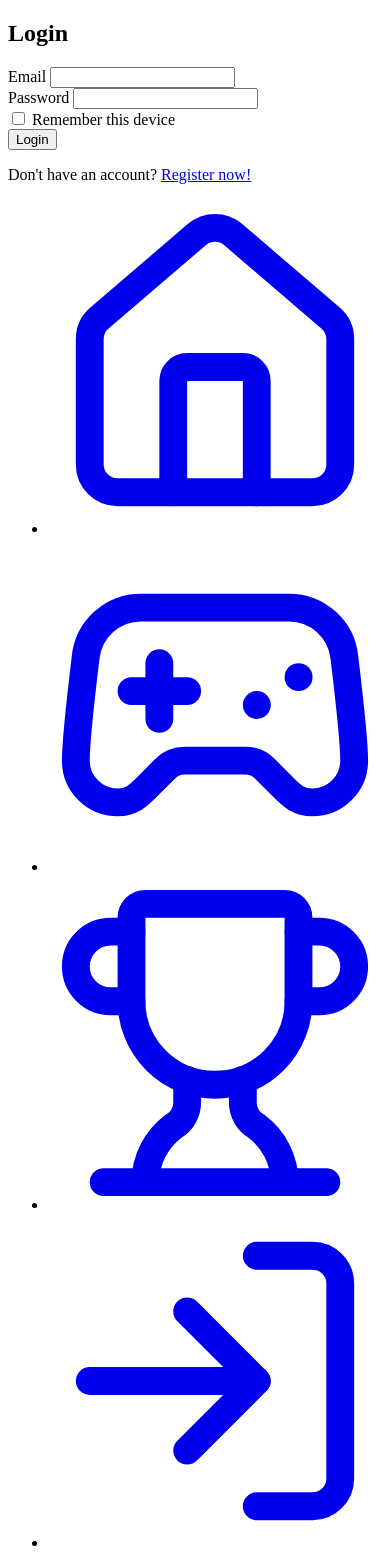
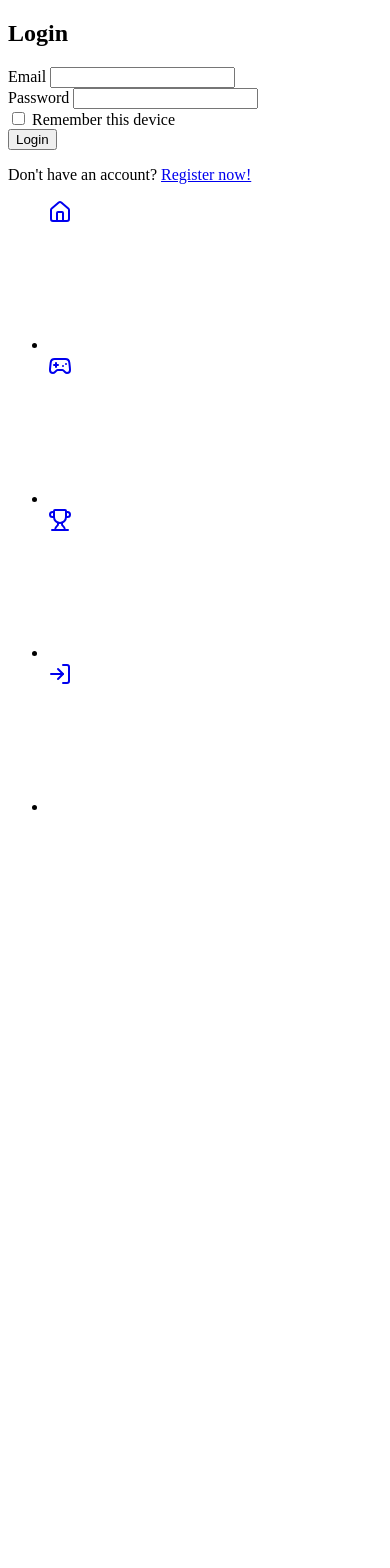
Before and after one commit to AlePailo/DLE_Games_Daily, a PHP site: the page made by templates/auth/login.php in a window 390 px wide. After the commit the page ends 810 px from the top, so only its background shows below. Run offline with PHP 8.4, Linux system fonts and the light colour scheme; the template is opened without the code that fills it, so the values that code supplies are empty; some libraries are stand-ins or nearby versions.

Commit message:
Styled bottom bar for mobile navigation

```diff
--- a/templates/layout/bottombar.php
+++ b/templates/layout/bottombar.php
@@ -1,30 +1,31 @@
 <nav class="bottom-nav" aria-label="Mobile navigation menu">
     <ul>
         <li>
-            <a href="<?= BASE_URL ?>" aria-label="Home">
-                <svg aria-hidden="true" xmlns="http://www.w3.org/2000/svg" viewBox="0 0 24 24" fill="none" stroke="currentColor" stroke-linecap="round" stroke-linejoin="round" stroke-width="2" class="lucide lucide-house-icon lucide-house"><path d="M15 21v-8a1 1 0 0 0-1-1h-4a1 1 0 0 0-1 1v8"/><path d="M3 10a2 2 0 0 1 .709-1.528l7-6a2 2 0 0 1 2.582 0l7 6A2 2 0 0 1 21 10v9a2 2 0 0 1-2 2H5a2 2 0 0 1-2-2z"/></svg>
+            <a href="<?= BASE_URL ?>" aria-label="Home" <?= checkActive('/') ?>>
+                <svg class="icon" aria-hidden="true" xmlns="http://www.w3.org/2000/svg" fill="none" stroke="currentColor" stroke-linecap="round" stroke-linejoin="round" stroke-width="2" class="lucide lucide-house-icon lucide-house"><path d="M15 21v-8a1 1 0 0 0-1-1h-4a1 1 0 0 0-1 1v8"/><path d="M3 10a2 2 0 0 1 .709-1.528l7-6a2 2 0 0 1 2.582 0l7 6A2 2 0 0 1 21 10v9a2 2 0 0 1-2 2H5a2 2 0 0 1-2-2z"/></svg>
             </a>
         </li>
         <li>
-            <a href="<?= BASE_URL ?>/games" aria-label="Games">
-                <svg aria-hidden="true" xmlns="http://www.w3.org/2000/svg" viewBox="0 0 24 24" fill="none" stroke="currentColor" stroke-width="2" stroke-linecap="round" stroke-linejoin="round" class="lucide lucide-gamepad2-icon lucide-gamepad-2"><line x1="6" x2="10" y1="11" y2="11"/><line x1="8" x2="8" y1="9" y2="13"/><line x1="15" x2="15.01" y1="12" y2="12"/><line x1="18" x2="18.01" y1="10" y2="10"/><path d="M17.32 5H6.68a4 4 0 0 0-3.978 3.59c-.006.052-.01.101-.017.152C2.604 9.416 2 14.456 2 16a3 3 0 0 0 3 3c1 0 1.5-.5 2-1l1.414-1.414A2 2 0 0 1 9.828 16h4.344a2 2 0 0 1 1.414.586L17 18c.5.5 1 1 2 1a3 3 0 0 0 3-3c0-1.545-.604-6.584-.685-7.258-.007-.05-.011-.1-.017-.151A4 4 0 0 0 17.32 5z"/></svg>
+            <a href="<?= BASE_URL ?>/games" <?= checkActive('/games') ?> aria-label="Games">
+                <svg class="icon" aria-hidden="true" xmlns="http://www.w3.org/2000/svg" fill="none" stroke="currentColor" stroke-width="2" stroke-linecap="round" stroke-linejoin="round" class="lucide lucide-gamepad2-icon lucide-gamepad-2"><line x1="6" x2="10" y1="11" y2="11"/><line x1="8" x2="8" y1="9" y2="13"/><line x1="15" x2="15.01" y1="12" y2="12"/><line x1="18" x2="18.01" y1="10" y2="10"/><path d="M17.32 5H6.68a4 4 0 0 0-3.978 3.59c-.006.052-.01.101-.017.152C2.604 9.416 2 14.456 2 16a3 3 0 0 0 3 3c1 0 1.5-.5 2-1l1.414-1.414A2 2 0 0 1 9.828 16h4.344a2 2 0 0 1 1.414.586L17 18c.5.5 1 1 2 1a3 3 0 0 0 3-3c0-1.545-.604-6.584-.685-7.258-.007-.05-.011-.1-.017-.151A4 4 0 0 0 17.32 5z"/></svg>
             </a>
         </li>
         <li>
-            <a href="<?= BASE_URL ?>/leaderboards" aria-label="LeaderBoards">
-                <svg aria-hidden="true" xmlns="http://www.w3.org/2000/svg" viewBox="0 0 24 24" fill="none" stroke="currentColor" stroke-width="2" stroke-linecap="round" stroke-linejoin="round" class="lucide lucide-trophy-icon lucide-trophy"><path d="M10 14.66v1.626a2 2 0 0 1-.976 1.696A5 5 0 0 0 7 21.978"/><path d="M14 14.66v1.626a2 2 0 0 0 .976 1.696A5 5 0 0 1 17 21.978"/><path d="M18 9h1.5a1 1 0 0 0 0-5H18"/><path d="M4 22h16"/><path d="M6 9a6 6 0 0 0 12 0V3a1 1 0 0 0-1-1H7a1 1 0 0 0-1 1z"/><path d="M6 9H4.5a1 1 0 0 1 0-5H6"/></svg>
+            <a href="<?= BASE_URL ?>/leaderboards" <?= checkActive('/leaderBoards') ?> aria-label="LeaderBoards">
+                <svg class="icon" aria-hidden="true" xmlns="http://www.w3.org/2000/svg" fill="none" stroke="currentColor" stroke-width="2" stroke-linecap="round" stroke-linejoin="round" class="lucide lucide-trophy-icon lucide-trophy"><path d="M10 14.66v1.626a2 2 0 0 1-.976 1.696A5 5 0 0 0 7 21.978"/><path d="M14 14.66v1.626a2 2 0 0 0 .976 1.696A5 5 0 0 1 17 21.978"/><path d="M18 9h1.5a1 1 0 0 0 0-5H18"/><path d="M4 22h16"/><path d="M6 9a6 6 0 0 0 12 0V3a1 1 0 0 0-1-1H7a1 1 0 0 0-1 1z"/><path d="M6 9H4.5a1 1 0 0 1 0-5H6"/></svg>
             </a>
         </li>
         <li>
             <?php if(!empty($username)): ?>
-                <a href="<?= BASE_URL ?>/profile" aria-label="Your profile">
-
+                <a href="<?= BASE_URL ?>/profile" <?= checkActive('/profile') ?> aria-label="Your profile">
+                    /* USER ICON */
                 </a>
             <?php else: ?>
                 <a href="<?= BASE_URL ?>/login" aria-label="Login or Sign up">
-                    <svg aria-hidden="true" xmlns="http://www.w3.org/2000/svg" viewBox="0 0 24 24" fill="none" stroke="currentColor" stroke-width="2" stroke-linecap="round" stroke-linejoin="round" class="lucide lucide-log-in-icon lucide-log-in"><path d="m10 17 5-5-5-5"/><path d="M15 12H3"/><path d="M15 3h4a2 2 0 0 1 2 2v14a2 2 0 0 1-2 2h-4"/></svg>
+                    <svg class="icon" aria-hidden="true" xmlns="http://www.w3.org/2000/svg" fill="none" stroke="currentColor" stroke-width="2" stroke-linecap="round" stroke-linejoin="round" class="lucide lucide-log-in-icon lucide-log-in"><path d="m10 17 5-5-5-5"/><path d="M15 12H3"/><path d="M15 3h4a2 2 0 0 1 2 2v14a2 2 0 0 1-2 2h-4"/></svg>
                 </a>
             <?php endif; ?>
+
         </li>
     </ul>
 </nav>
```
Also changed, not shown: public/assets/css/layout/navigation.css.
